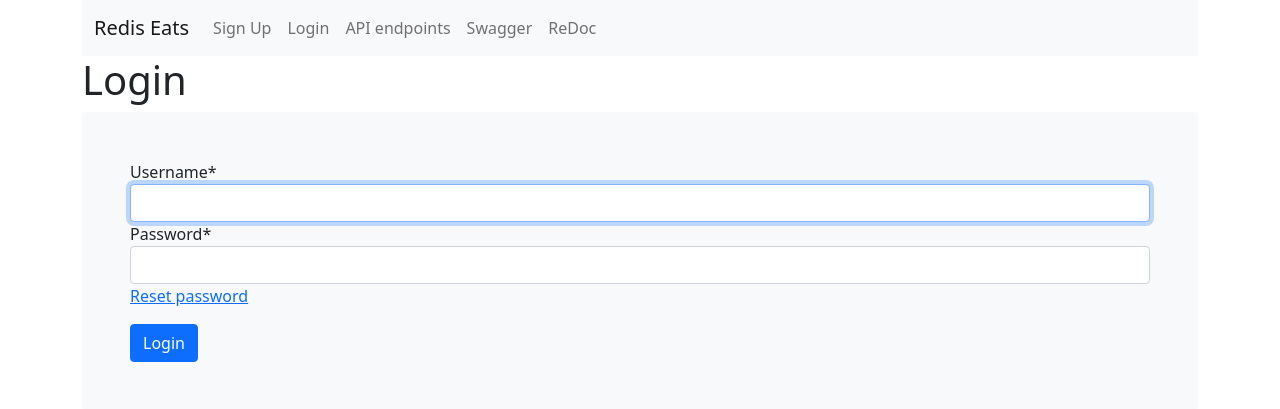
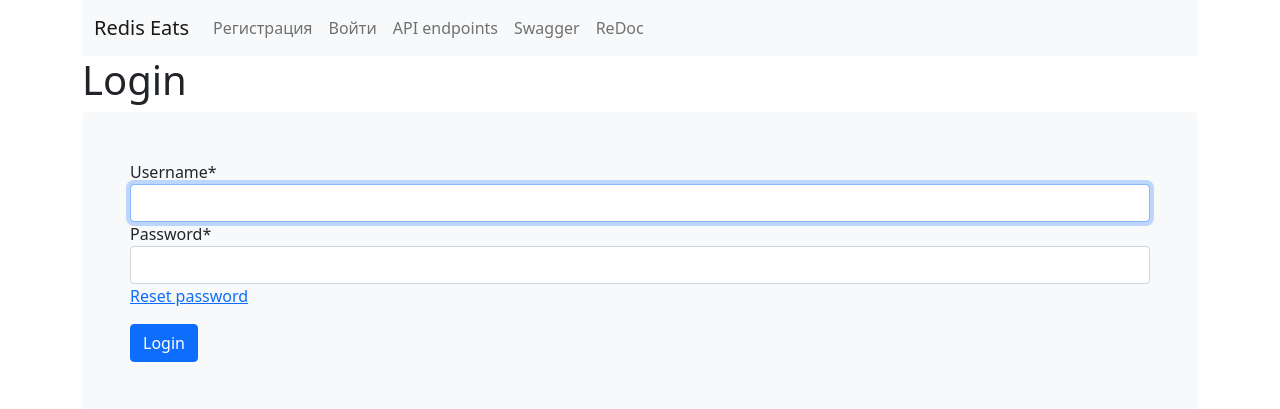
Before and after one commit to matacoder/redis-eats-rest, a Django app: page /auth/login/ in a window 1280 px wide. Shown: the top 409 px of the page. Run offline with Django 3.2, Linux system fonts and the light colour scheme; parts of the project's set-up code (start-up, migrations or seed data) failed here and were passed over; some libraries are stand-ins or nearby versions.

Commit message:
Navbar russification + Control panel item

```diff
--- a/templates/includes/navbar.html
+++ b/templates/includes/navbar.html
@@ -12,17 +12,22 @@
                 {% if user.is_authenticated %}
                     <li class="nav-item">
                         <a class="nav-link"
-                           href="{% url "password_change" %}">Hello, {{ user.username }}</a>
+                           href="{% url "password_change" %}">Привет, {{ user.username }}</a>
+                    </li>
+
+                    <li class="nav-item">
+                        <a class="nav-link"
+                           href="">Панель управления</a>
                     </li>
                     <li class="nav-item">
-                        <a class="nav-link" href="{% url "logout" %}">Log out</a>
+                        <a class="nav-link" href="{% url "logout" %}">Выйти</a>
                     </li>
                 {% else %}
                     <li class="nav-item">
-                        <a class="nav-link" href="{% url "signup" %}">Sign Up</a>
+                        <a class="nav-link" href="{% url "signup" %}">Регистрация</a>
                     </li>
                     <li class="nav-item">
-                        <a class="nav-link" href="{% url "login" %}">Login</a>
+                        <a class="nav-link" href="{% url "login" %}">Войти</a>
                     </li>
                 {% endif %}
                 <li class="nav-item">
```
